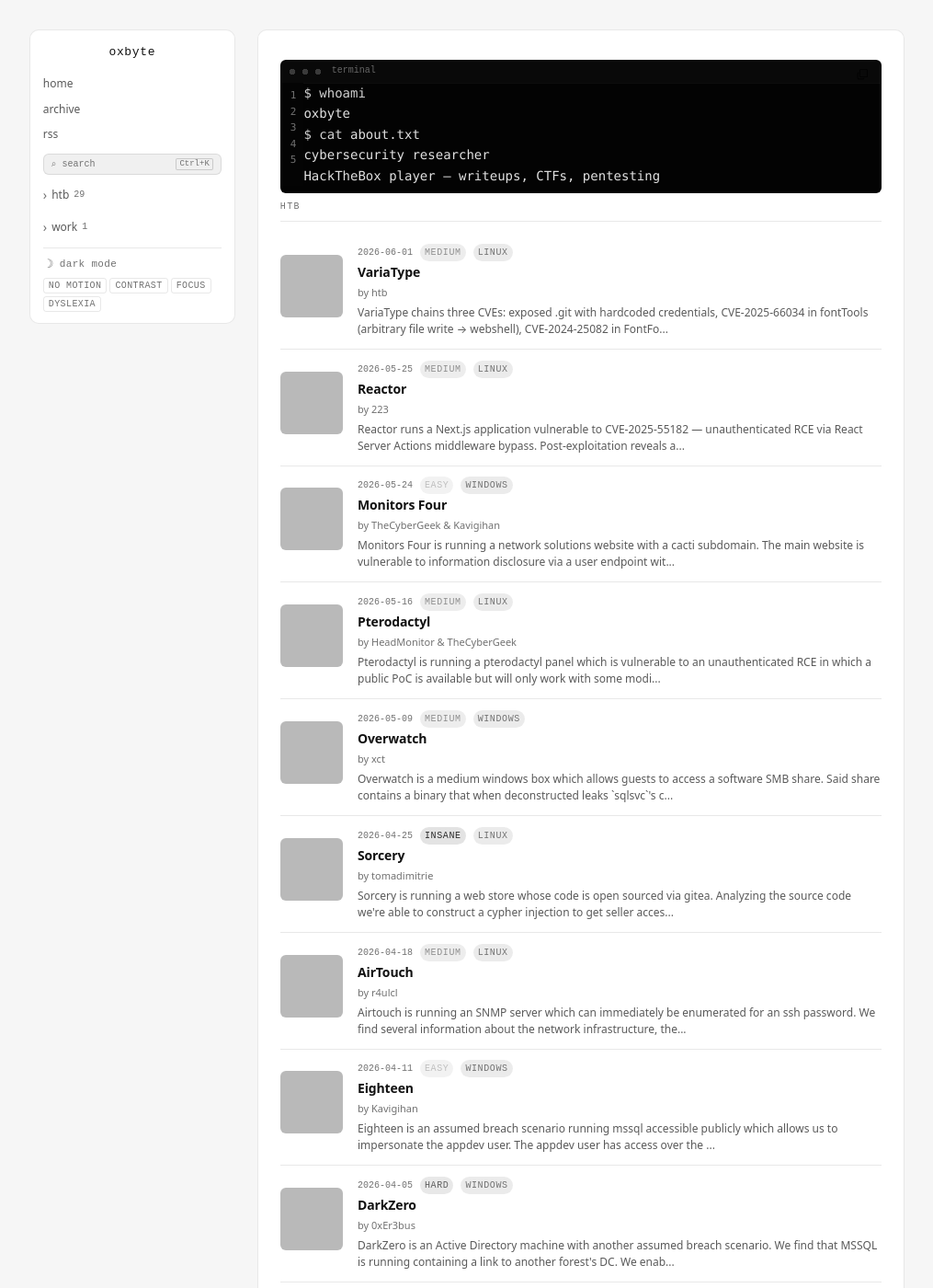
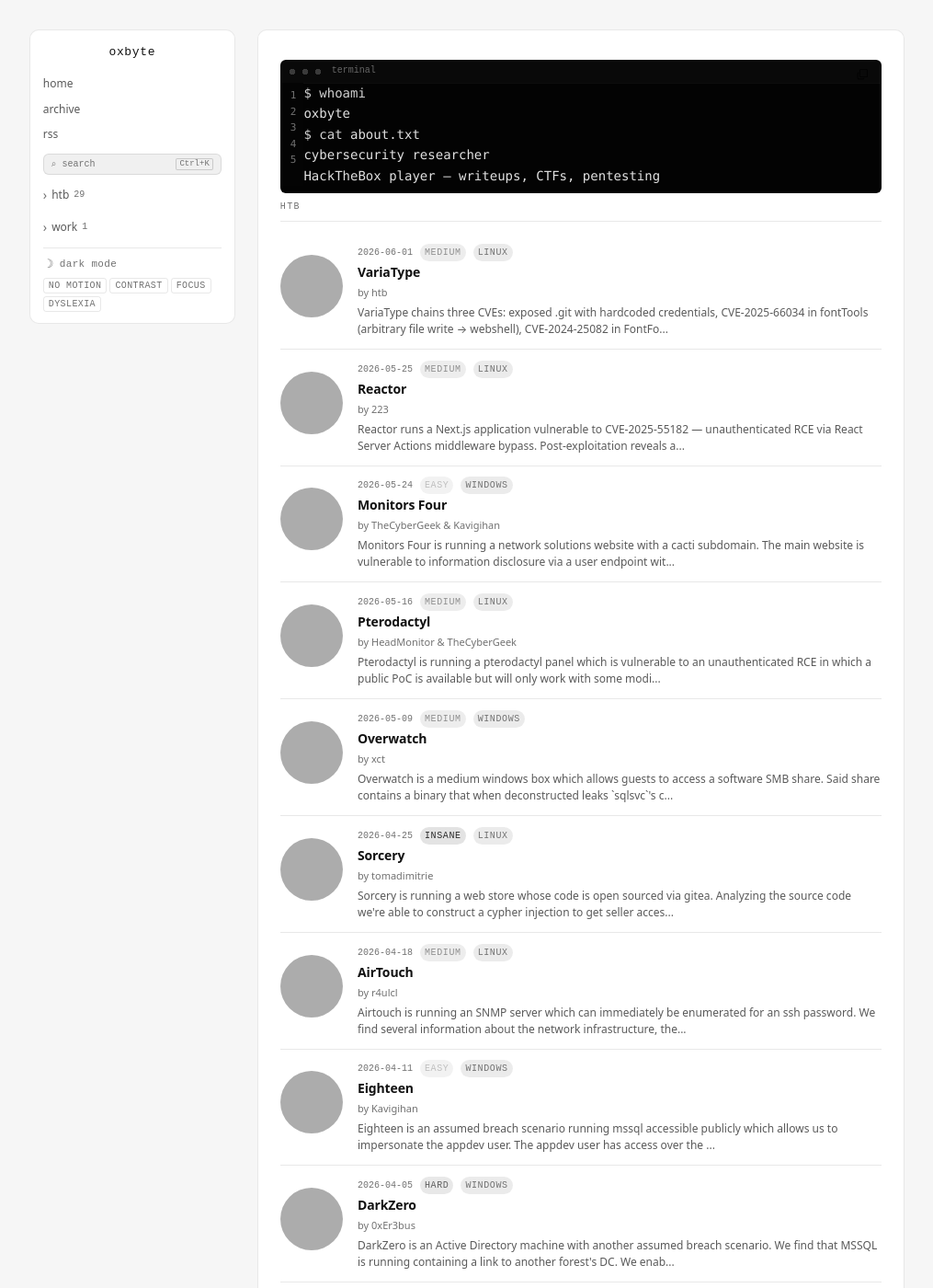
Before and after one commit to oxbyte0/oxbyte0.github.io, a Jekyll site: the page built from index.md, in a window 1280 px wide and 1400 px high. Shown: the whole window at 92% size, without its empty margins (77-1092 px from the left). Built offline with Jekyll 4.4.1, drawn with Linux system fonts in a browser that asks for light colours; some web fonts are replaced; grey boxes are pictures that could not be loaded.

Commit message:
fix: mobile logos — circular border-radius, 100% fill, full opacity on touch
- img width/height: 68px hardcoded → width:100%;height:100% (fills container)
  fixes logos overflowing 54px mobile container
- border-radius: 50% on img (logos are circular assets)
- opacity: 0.72 → 0.85 base; 1.0 at ≤900px (touch has no hover state,
  0.72 looked washed out / 'filtered' on mobile)

Co-Authored-By: Claude Sonnet 4.6 <noreply@anthropic.com>

```diff
--- a/_sass/_components.scss
+++ b/_sass/_components.scss
@@ -19,7 +19,8 @@
     .post-card-thumb {
       flex-shrink: 0; display: block;
       width: 68px; height: 68px;
-      img { width: 68px; height: 68px; object-fit: cover; display: block; opacity: 0.72; transition: opacity var(--t-base); }
+      /* img fills container — size controlled by parent only */
+      img { width: 100%; height: 100%; object-fit: cover; border-radius: 50%; display: block; opacity: 0.85; transition: opacity var(--t-base); }
     }
 
     &:hover .post-card-thumb img { opacity: 1; }
@@ -43,6 +44,11 @@
       font-size: 12px; color: var(--c-text); line-height: 1.5; margin: 0;
       display: -webkit-box; -webkit-line-clamp: 2; -webkit-box-orient: vertical; overflow: hidden;
     }
+  }
+
+  @media screen and (max-width: 900px) {
+    /* Touch devices have no hover — show logos at full opacity */
+    .post-card-thumb img { opacity: 1; }
   }
 
   @media screen and (max-width: 480px) {
```
